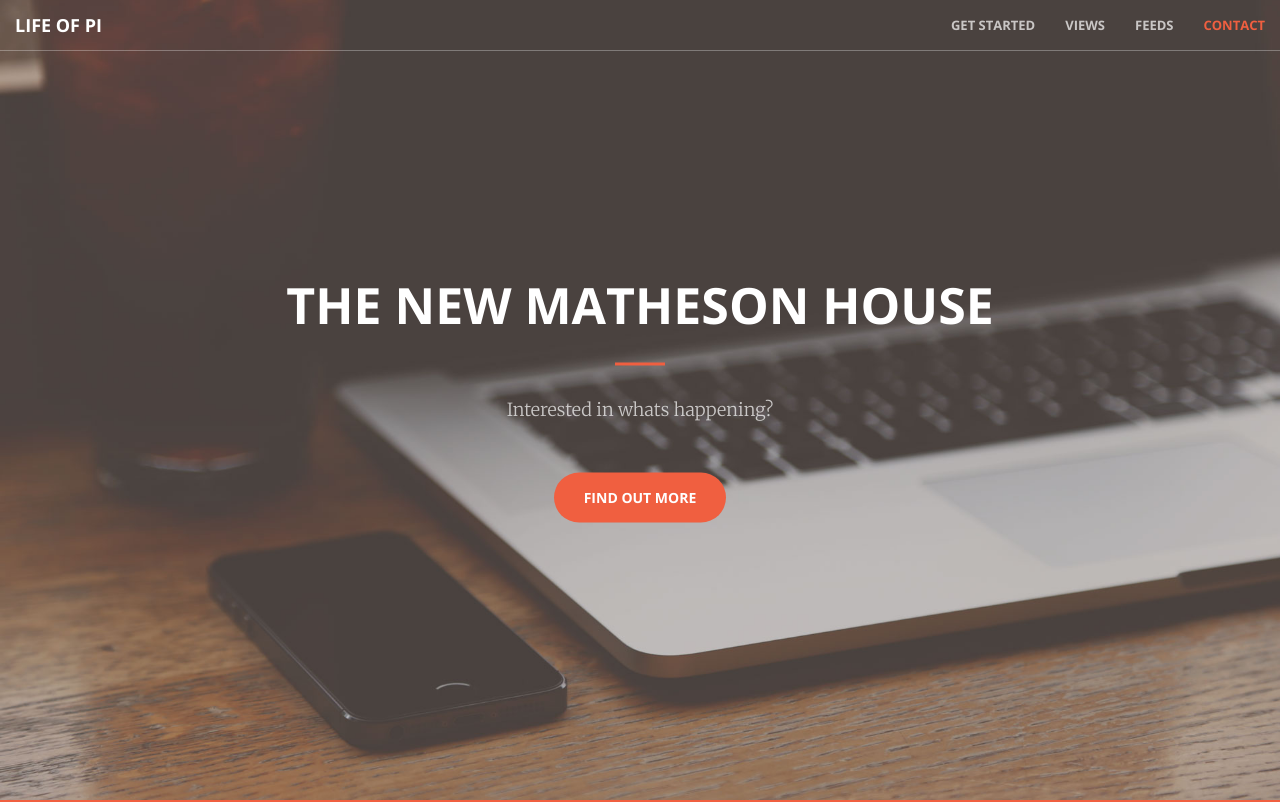
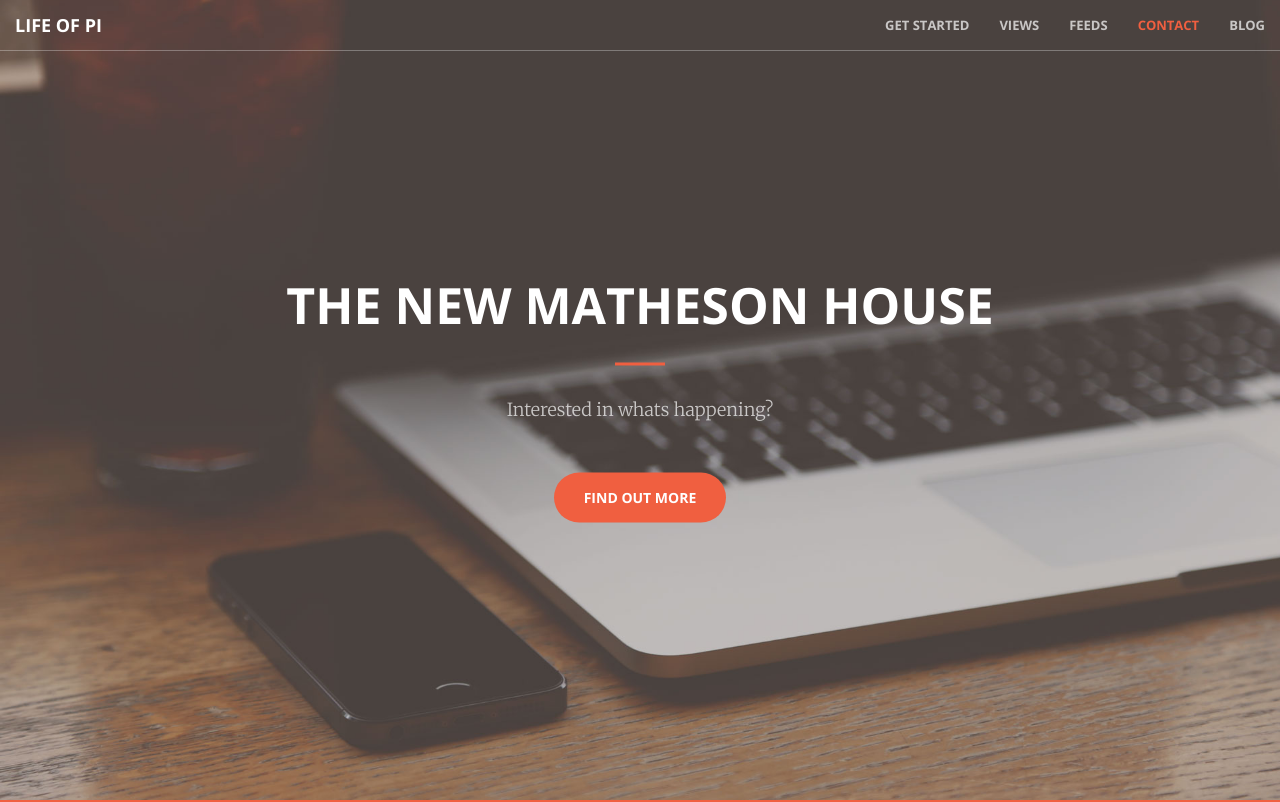
Before and after one commit to ibains007/lifeofpi, a website: page index.html in a window 1280 px wide. Shown: the top 802 px of the page. Drawn offline with nearby package versions, Linux system fonts and the light colour scheme.

Commit message:
Blog addition

```diff
--- a/index.html
+++ b/index.html
@@ -61,6 +61,9 @@
                     </li>
                     <li>
                         <a class="page-scroll" href="#contact">Contact</a>
+                    </li>
+                    <li>
+                        <a class="page-scroll" target="_blank" href="http://blog.quantum-platforms.com">Blog</a>
                     </li>
                 </ul>
             </div>
```
